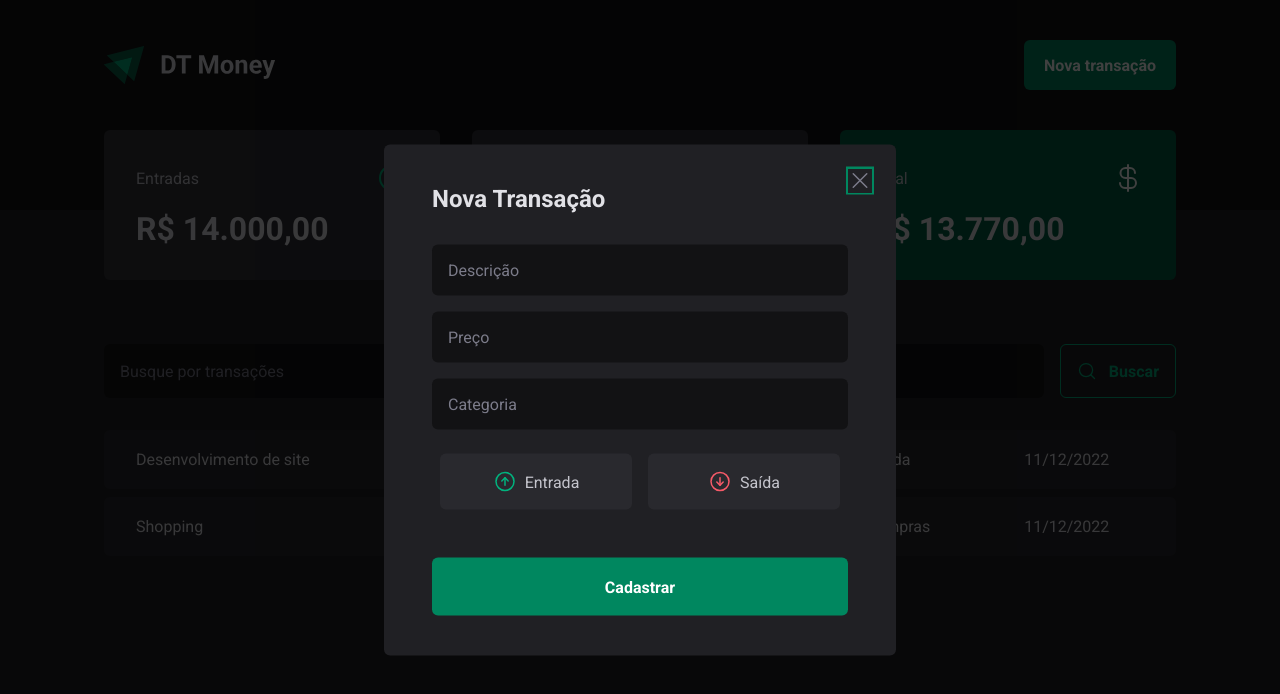
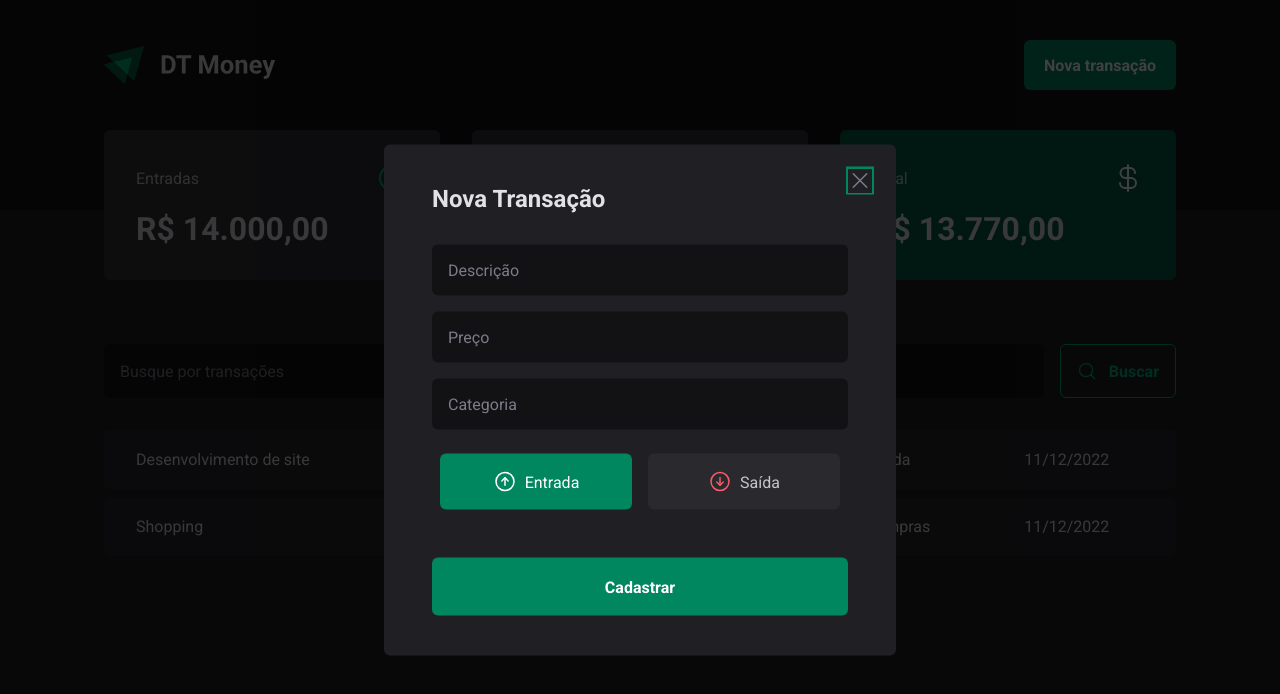
Before and after one commit to viniscrv/dt-money, a React (Vite) app: page / in a window 1280 px wide. Both pictures are taken after a click on the button "Nova transação". Shown: the top 694 px of the page. Built offline with nearby package versions, Linux system fonts and the light colour scheme; data requests are answered from the project's data file.

Commit message:
configurado formulários

```diff
--- a/package.json
+++ b/package.json
@@ -10,12 +10,15 @@
     "preview": "vite preview"
   },
   "dependencies": {
+    "@hookform/resolvers": "^2.9.10",
     "@radix-ui/react-alert-dialog": "^1.0.2",
     "@radix-ui/react-radio-group": "^1.1.0",
     "phosphor-react": "^1.4.1",
     "react": "^18.2.0",
     "react-dom": "^18.2.0",
-    "styled-components": "^5.3.6"
+    "react-hook-form": "^7.40.0",
+    "styled-components": "^5.3.6",
+    "zod": "^3.19.1"
   },
   "devDependencies": {
     "@types/react": "^18.0.26",
--- a/src/components/NewTransactionModal/index.tsx
+++ b/src/components/NewTransactionModal/index.tsx
@@ -1,9 +1,36 @@
 import * as AlertDialog from '@radix-ui/react-alert-dialog';
-import * as RadioGroup from '@radix-ui/react-radio-group';
 import { ArrowCircleDown, ArrowCircleUp, X } from 'phosphor-react';
 import { CloseButton, Content, Overlay, TransactionType, TransactionTypeButton } from './styles';
+import * as zod from "zod";
+import { useForm } from 'react-hook-form';
+import { zodResolver } from '@hookform/resolvers/zod';
+import { Controller } from 'react-hook-form';
+
+const newTransactionFormSchema = zod.object({
+    description: zod.string(),
+    price: zod.number(),
+    category: zod.string(),
+    type: zod.enum(["income", "outcome"]),
+});
+
+type newTransactionFormInputs = zod.infer<typeof newTransactionFormSchema>
 
 export function NewTransactionModal() {
+
+    const { register, handleSubmit, formState: { isSubmitting }, control } = useForm<newTransactionFormInputs>({
+        resolver: zodResolver(newTransactionFormSchema),
+        defaultValues: {
+            type: "income"
+        }
+    });
+
+    async function handleCreateNewTransaction(data: newTransactionFormInputs) {
+
+        await new Promise(resolve => setTimeout(resolve, 1000));
+
+        console.log(data);
+    }
+
     return (
         <AlertDialog.Portal>
             <Overlay/>
@@ -14,12 +41,17 @@ export function NewTransactionModal() {
                     <X  size={24}/>
                 </CloseButton>
 
-                <form>
-                    <input type="text" placeholder="Descrição" required />
-                    <input type="number" placeholder="Preço" required />
-                    <input type="text" placeholder="Categoria" required />
+                <form onSubmit={handleSubmit(handleCreateNewTransaction)}>
+                    <input type="text" placeholder="Descrição" required {...register("description")} />
+                    <input type="number" placeholder="Preço" required {...register("price", { valueAsNumber: true })} />
+                    <input type="text" placeholder="Categoria" required {...register("category")} />
 
-                    <TransactionType>
+                    <Controller
+                        control={control}
+                        name="type"
+                        render={({field}) => {
+                            return (
+                                <TransactionType onValueChange={field.onChange} value={field.value}>
                                     <TransactionTypeButton variant="income" value="income">
                                         <ArrowCircleUp size={24}/>
                                         Entrada
@@ -29,8 +61,11 @@ export function NewTransactionModal() {
                                         Saída
                                     </TransactionTypeButton>
                                 </TransactionType>
+                            );
+                        }}
+                    />
 
-                    <button type="submit">Cadastrar</button>
+                    <button type="submit" disabled={isSubmitting}>Cadastrar</button>
                 </form>
 
             </Content>
--- a/src/components/NewTransactionModal/styles.ts
+++ b/src/components/NewTransactionModal/styles.ts
@@ -50,7 +50,12 @@ export const Content = styled(AlertDialog.Content)`
             margin-top: 1.5rem;
             cursor: pointer;
 
-            &:hover {
+            &:disabled {
+                opacity: 0.7;
+                cursor: not-allowed;
+            }
+
+            &:not(:disabled):hover {
                 background-color: ${props => props.theme["green-700"]};
                 transition: background-color 0.2s;
             }
--- a/src/pages/Transactions/components/SearchForm/index.tsx
+++ b/src/pages/Transactions/components/SearchForm/index.tsx
@@ -1,14 +1,36 @@
 import { MagnifyingGlass } from "phosphor-react";
 import { SearchFormContainer } from "./styles";
+import { useForm } from "react-hook-form";
+import { zodResolver } from "@hookform/resolvers/zod"
+import * as zod from "zod";
 
+const searchFormSchema = zod.object({
+    query: zod.string(),
+});
 
+type SearchFormInputs = zod.infer<typeof searchFormSchema>
 
 export function SearchForm() {
+
+    const { register, handleSubmit, formState: {isSubmitting} } = useForm<SearchFormInputs>({
+        resolver: zodResolver(searchFormSchema)
+    });
+
+    async function handleSearchTransactions(data: SearchFormInputs) {
+        await new Promise(resolve => setTimeout(resolve, 1000))
+
+        console.log(data);
+    }
+
     return (
-        <SearchFormContainer>
-            <input type="text" placeholder="Busque por transações" />
+        <SearchFormContainer onSubmit={handleSubmit(handleSearchTransactions)}>
+            <input
+            type="text"
+            placeholder="Busque por transações"
+            {...register("query")}
+            />
 
-            <button type="submit">
+            <button type="submit" disabled={isSubmitting}>
                 <MagnifyingGlass size={20} />
                 Buscar
             </button>
--- a/src/pages/Transactions/components/SearchForm/styles.ts
+++ b/src/pages/Transactions/components/SearchForm/styles.ts
@@ -30,7 +30,12 @@ export const SearchFormContainer = styled.form`
         border-radius: 6px;
         cursor: pointer;
 
-        &:hover {
+        &:disabled {
+            opacity: 0.7;
+            cursor: not-allowed;
+        }
+
+        &:not(:disabled):hover {
             background-color: ${props => props.theme["green-500"]};
             border: 1px solid ${props => props.theme["green-500"]};
             color: ${props => props.theme["white"]};
```
Also changed, not shown: 1 other file (tests, documents, lock files or other folders). Lines whose indentation alone changed are shown as unchanged.
